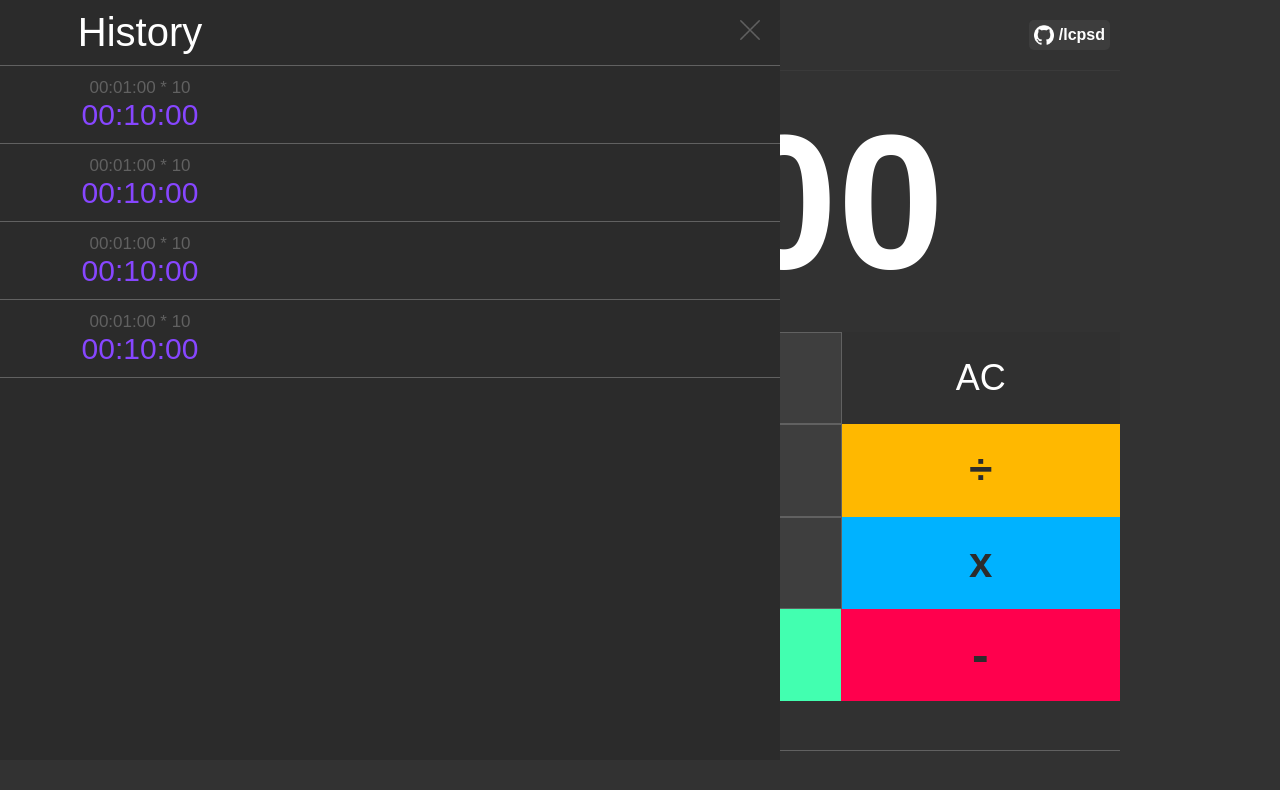
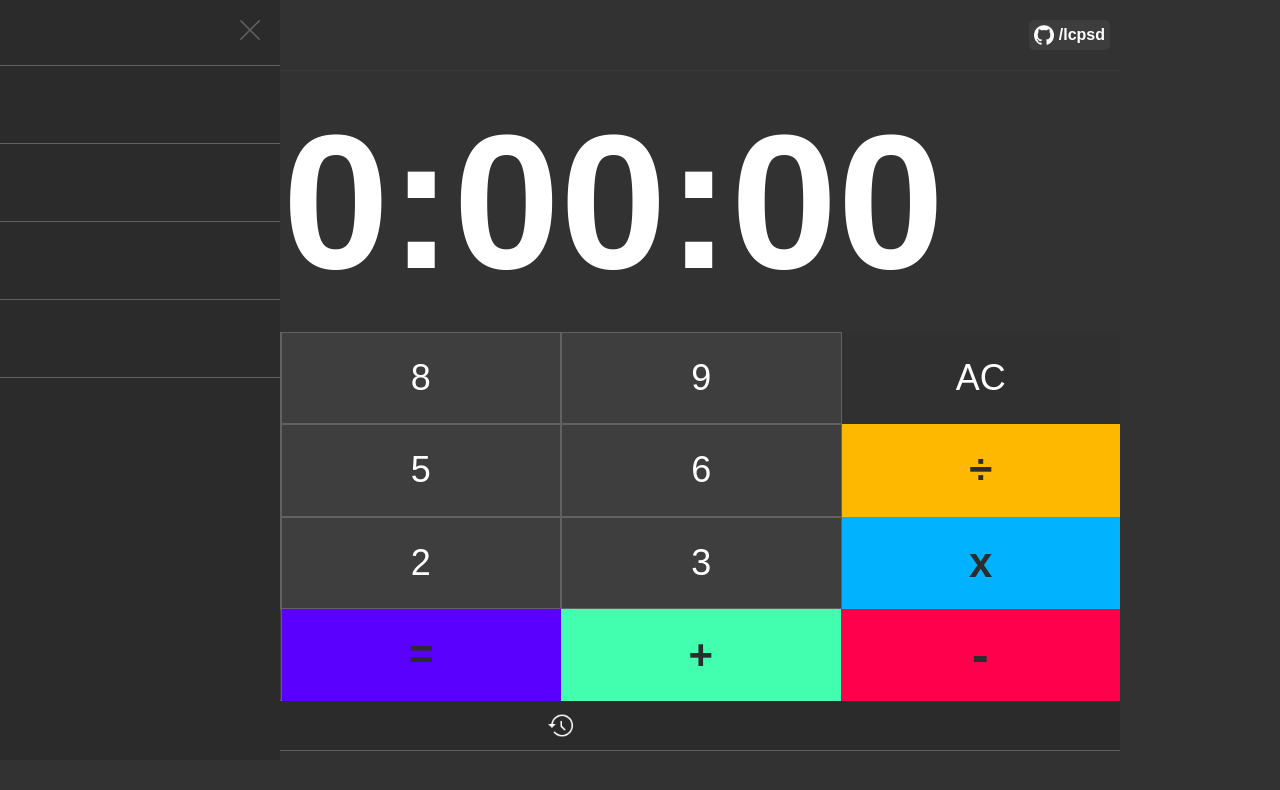
Before and after one commit to lcpsd/hours-calc, a React (Create React App) app: page / in a window 1280 px wide. Shown: the top 790 px of the page. Built offline with nearby package versions, Linux system fonts and the light colour scheme.

Commit message:
mobile styles

```diff
--- a/src/styles/calculatorSection.scss
+++ b/src/styles/calculatorSection.scss
@@ -2,5 +2,5 @@
     flex: 1;
     display: flex;
     flex-direction: column;
-    width: 400px;
+    max-width: 400px;
 }
--- a/src/styles/historySection.scss
+++ b/src/styles/historySection.scss
@@ -9,7 +9,7 @@
     width: 100vw;
     height: 95vh;
     top:0;
-    left: -500px;
+    left: -1000px;
 
     transition: left 0.2s ease-in-out;
 
--- a/src/styles/showHistoryButton.scss
+++ b/src/styles/showHistoryButton.scss
@@ -1,7 +1,11 @@
 .show-history-button{
     height: 50px;
 
-    background: #313131;
+    display: flex;
+    align-items: center;
+    justify-content: center;
+
+    background: #2b2b2b;
 
     border: none;
     border-bottom: 1px solid #616161;
```
